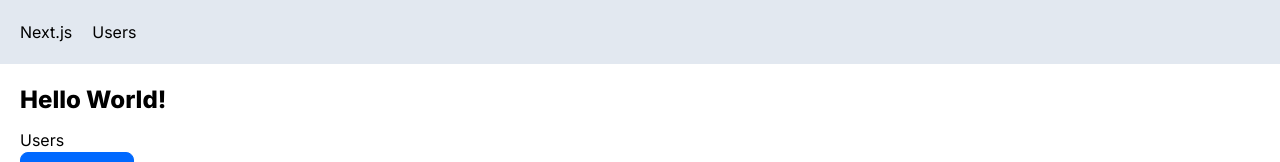
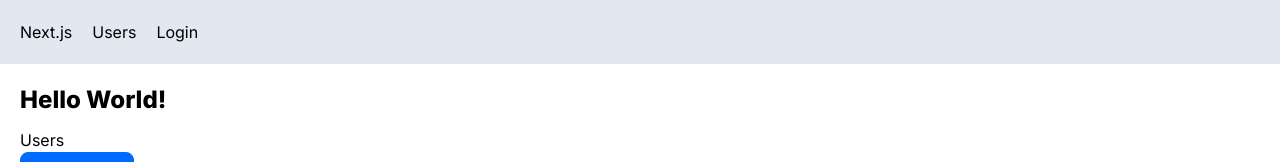
Before and after one commit to Jvzqz13/next-app, a Next.js app: page / in a window 1280 px wide. Shown: the top 162 px of the page. Built offline with nearby package versions, Linux system fonts and the light colour scheme.

Commit message:
google auth api

```diff
--- a/app/NavBar.tsx
+++ b/app/NavBar.tsx
@@ -6,6 +6,7 @@ const NavBar = () => {
     <div className='flex bg-slate-200 p-5' >
       <Link href="/" className='mr-5'>Next.js  </Link>
       <Link href="/users" className='mr-5'> Users </Link>
+      <Link href="/api/auth/signin"> Login </Link>
     </div>
   )
 }
--- /dev/null
+++ b/app/api/auth/[...nextauth]/route.ts
@@ -0,0 +1 @@
+export { GET, POST } from '@/app/auth'
--- /dev/null
+++ b/app/auth.ts
@@ -0,0 +1,10 @@
+import NextAuth from "next-auth";
+import GoogleProvider from 'next-auth/providers/google';
+
+export const { handlers:{GET, POST}, auth, signIn, signOut } = NextAuth({
+        providers:[GoogleProvider({
+            clientId: process.env.GOOGLE_CLIENT_ID,
+            clientSecret: process.env.GOOGLE_CLIENT_SECRET,
+        })
+        ]
+    })
--- a/package.json
+++ b/package.json
@@ -18,6 +18,7 @@
     "eslint-config-next": "14.1.3",
     "fast-sort": "^3.4.0",
     "next": "14.1.3",
+    "next-auth": "^5.0.0-beta.16",
     "next-cloudinary": "^6.3.0",
     "postcss": "8.4.35",
     "prisma": "^5.12.1",
```
Also changed, not shown: 1 other file (tests, documents, lock files or other folders).
